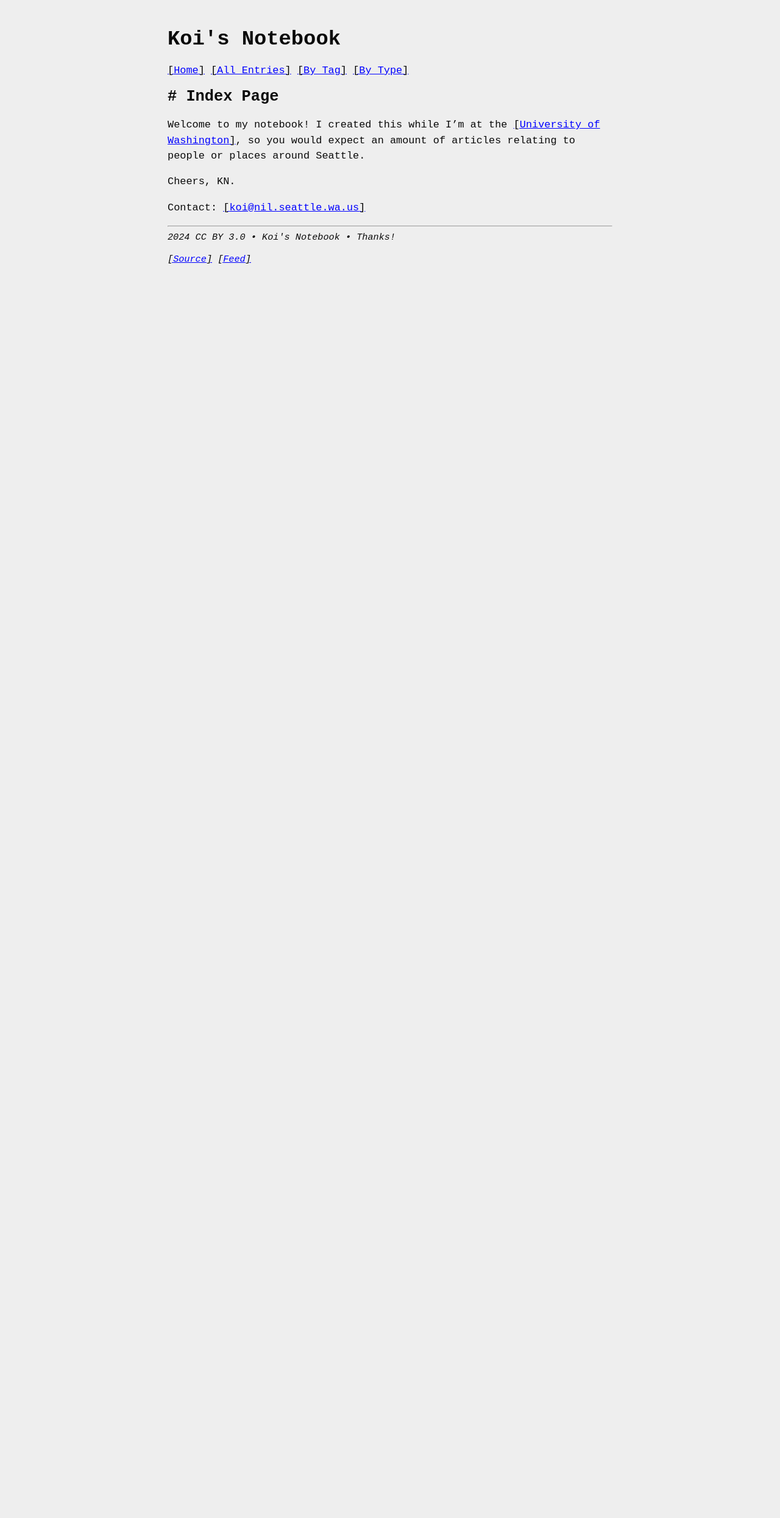
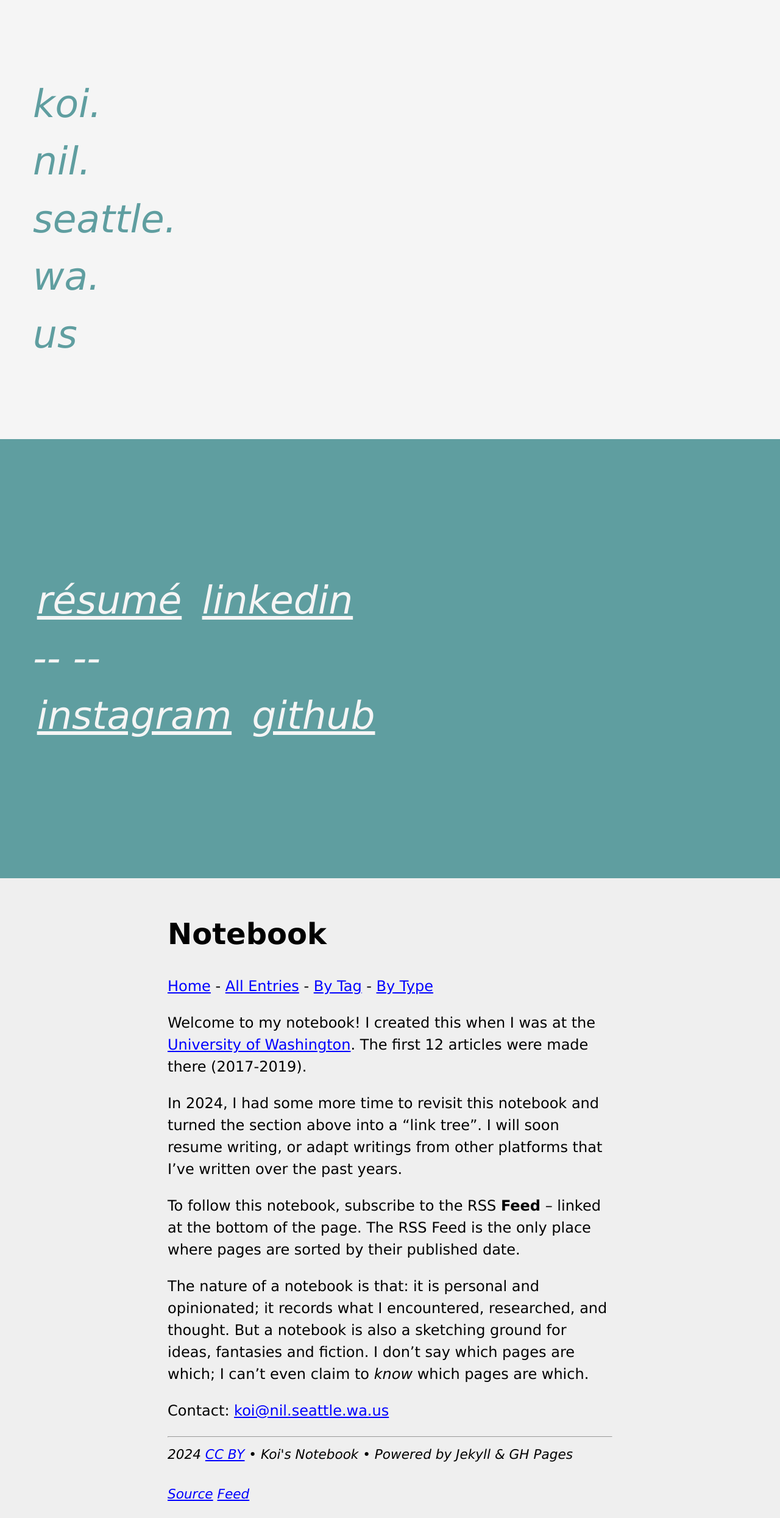
Before and after one commit to khoin/encyclopedia, a Jekyll site: the page built from index.md, in a window 1280 px wide. Shown: the whole page at 61% size. Built offline with Jekyll 4.4.1, drawn with Linux system fonts in a browser that asks for light colours; before the commit the page ends 900 px from its top, so only the background shows below that.

Commit message:
update website

```diff
--- a/_includes/footer.html
+++ b/_includes/footer.html
@@ -1,5 +1,5 @@
 <footer>
-	{{ 'now' | date: "%Y" }} CC BY 3.0 • {{ site.title }} • Thanks!
+	{{ 'now' | date: "%Y" }} <a href="https://creativecommons.org/licenses/by/4.0/">CC BY</a> • {{ site.title }} • Powered by Jekyll & GH Pages
 	<br><br>
 	<div class="links">
 		<a href="https://github.com/{{ site.github_username }}">Source</a>
--- a/_includes/main.css
+++ b/_includes/main.css
@@ -2,16 +2,15 @@ body {
 	margin: 1% auto;
 	box-sizing: border-box;
 	padding: 10px; max-width: 750px;
-	background: #eee; color: #0a0a0a;
-	font-family: monospace;
-	font-size: 130%;
+	background: #efefef; color: #010101;
+	font-family: Verdana, sans-serif;
+	font-size: 150%;
+	line-height: 1.5
 }
 
 a {
 	color: blue;
 }
-a:before { content: "["; color: black; }
-a:after  { content: "]"; color: black; }
 
 main {
 	line-height: 1.5em;
@@ -25,6 +24,8 @@ article>footer, body>footer {
 
 audio { width: 100%; }
 
+img { max-width: 100%; }
+
 h2:before { content: "# "; }
 h3:before { content: "## "; }
 h4:before { content: "### "; }
--- a/_includes/nav.html
+++ b/_includes/nav.html
@@ -1,6 +1,6 @@
 <nav>
-	<a href="/">Home</a>
-	<a href="/blog/">All Entries</a>
-	<a href="/blog/tag">By Tag</a>
+	<a href="/">Home</a> -
+	<a href="/blog/">All Entries</a> -
+	<a href="/blog/tag">By Tag</a> -
 	<a href="/blog/type">By Type</a>
 </nav>
--- a/_layouts/blank.html
+++ b/_layouts/blank.html
@@ -3,10 +3,9 @@
 <head>
 	<meta charset="utf-8">
 	<meta name="viewport" content="width=device-width,initial-scale=1">
-	<title>Blank</title>
+	<title>{{ page.title }} {%if page.title %}-{% endif %} {{ site.title }}</title>
 	<style type="text/css">
-		html, body { padding: 0; font-family: sans-serif; }
-		body { margin: 3% auto; max-width: 800px; }
+		{% include main.css %}
 	</style>
 </head>
 <body>
--- a/index.md
+++ b/index.md
@@ -1,11 +1,75 @@
 ---
-layout: page
-title: Index Page
+layout: blank
+title: Koi Nil
+
 ---
 
-Welcome to my notebook! I created this while I'm at the [University of Washington](uw), so you would expect an amount of articles relating to people or places around Seattle.
+<style>
+:root {
+	--card-height: 80vh;
+}
 
-Cheers,
-KN.
+.card {
+	width: 100vw;
+	height: var(--card-height);
+	left: 0;
+	top: 0;
+	position: absolute;
+	display: flex;
+	align-items: center;
+	padding: 6vh;
+	box-sizing: border-box;
+	font-size: 7vh;
+	font-style: italic;
+}
+
+#t1 {
+	background: whitesmoke;
+	color: cadetblue;
+}
+
+#t2 {
+	top: calc(var(--card-height) * 1);
+	background: cadetblue;
+	color:whitesmoke;
+}
+#t2 a { color: whitesmoke; margin: auto 5pt; }
+
+#tend { height: calc(var(--card-height) * 2); }
+</style>
+
+<div class="card" id="t1">
+koi.<br>nil.<br>seattle.<br>wa.<br>us
+</div>
+
+<div class="card" id="t2">
+	<div>
+	<a href="" onclick="alert('please email me with your inquiry: koi at nil.seattle.wa.us')">résumé</a>
+	<a href="https://www.linkedin.com/in/kpn/">linkedin</a><br>
+	-- -- <br>
+	<a href="https://instagram.com/koi.nil.seattle.wa.us">instagram</a>
+	<a href="https://github.com/khoin">github</a>
+	</div>
+</div>
+
+<div id="tend">&nbsp;
+</div>
+
+
+# Notebook
+
+{% include nav.html %}
+
+Welcome to my notebook! I created this when I was at the [University of Washington](uw). The first 12 articles were made there (2017-2019).
+
+In 2024, I had some more time to revisit this notebook and turned the section above into a "link tree". I will soon resume writing, or adapt writings from other platforms that I've written over the past years.
+
+To follow this notebook, subscribe to the RSS **Feed** -- linked at the bottom of the page. The RSS Feed is the only place where pages are sorted by their published date.
+
+The nature of a notebook is that: it is personal and opinionated; it records what I encountered, researched, and thought. But a notebook is also a sketching ground for ideas, fantasies and fiction. I don't say which pages are which; I can't even claim to _know_ which pages are which.
 
 Contact: <a href="mailto:koi@nil.seattle.wa.us">koi@nil.seattle.wa.us</a>
+
+----
+
+{% include footer.html %}
```
Also changed, not shown: README.md.
